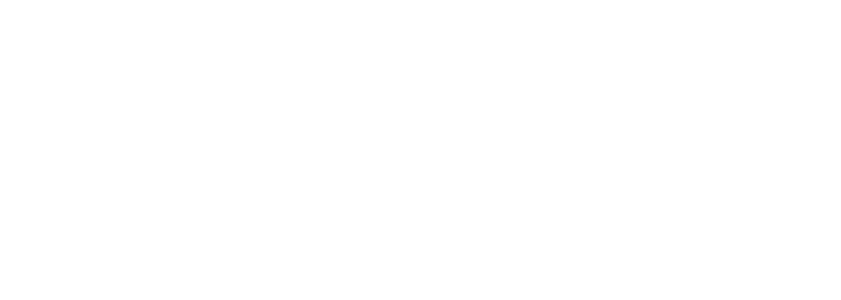
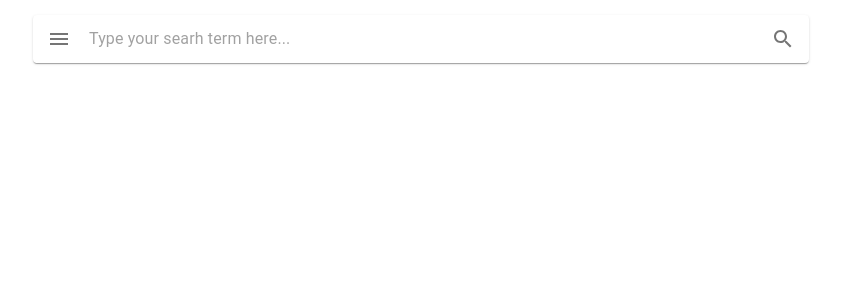
Before and after one commit to ejooremmanuel/searchappwithReact, a React (Create React App) app: page / in a window 1280 px wide. Shown: the top 300 px of the page, without its empty margins (219-1060 px from the left). Built offline with nearby package versions, Linux system fonts and the light colour scheme.

Commit message:
Images now displaying

```diff
--- a/package.json
+++ b/package.json
@@ -3,12 +3,16 @@
   "version": "0.1.0",
   "private": true,
   "dependencies": {
+    "@material-ui/core": "^4.12.3",
+    "@material-ui/icons": "^4.11.2",
     "@testing-library/jest-dom": "^5.11.4",
     "@testing-library/react": "^11.1.0",
     "@testing-library/user-event": "^12.1.10",
+    "axios": "^0.22.0",
     "react": "^17.0.2",
     "react-dom": "^17.0.2",
     "react-scripts": "4.0.3",
+    "semantic-ui-react": "^2.0.4",
     "web-vitals": "^1.0.1"
   },
   "scripts": {
--- a/src/App.js
+++ b/src/App.js
@@ -1,5 +1,11 @@
+import SearchBar from "./components/SearchBar";
+
 function App() {
-  return <div></div>;
+  return (
+    <div>
+      <SearchBar />
+    </div>
+  );
 }
 
 export default App;
--- /dev/null
+++ b/src/components/Input.js
@@ -0,0 +1,61 @@
+import React, { useState } from "react";
+import { makeStyles } from "@material-ui/core/styles";
+import Paper from "@material-ui/core/Paper";
+import InputBase from "@material-ui/core/InputBase";
+import { IconButton } from "@material-ui/core";
+import MenuIcon from "@material-ui/icons/Menu";
+import SearchIcon from "@material-ui/icons/Search";
+
+const useStyles = makeStyles((theme) => ({
+  root: {
+    padding: "2px 4px",
+    display: "flex",
+    alignItems: "center",
+    justifyItems: "center",
+    width: "60vw",
+    margin: "15px auto",
+  },
+  input: {
+    marginLeft: theme.spacing(1),
+    flex: 1,
+  },
+  iconButton: {
+    padding: 10,
+  },
+  divider: {
+    height: 28,
+    margin: 4,
+  },
+}));
+
+export default function Input({ onChange, value, onget }) {
+  const classes = useStyles();
+
+  return (
+    <Paper
+      component="form"
+      onSubmit={(e) => {
+        e.preventDefault();
+        onget(value);
+      }}
+      className={classes.root}
+    >
+      <IconButton className={classes.iconButton} aria-label="menu">
+        <MenuIcon />
+      </IconButton>
+      <InputBase
+        className={classes.input}
+        placeholder="Type your searh term here..."
+        inputProps={{ "aria-label": "Type your searh term here..." }}
+        onChange={onChange}
+      />
+      <IconButton
+        type="submit"
+        className={classes.iconButton}
+        aria-label="search"
+      >
+        <SearchIcon />
+      </IconButton>
+    </Paper>
+  );
+}
--- /dev/null
+++ b/src/components/SearchBar.js
@@ -0,0 +1,38 @@
+import React, { Component } from "react";
+import Input from "./Input";
+import axios from "axios";
+export default class SearchBar extends Component {
+  state = { term: null, images: [] };
+
+  onSearchHandle = async (value) => {
+    const get = await axios.get(
+      `https://api.unsplash.com/search/photos?page=1&query=${value}`,
+      {
+        headers: {
+          Authorization:
+            "Client-ID nWRdZ_bWL20nzXXB5IR9RfHwZ6lOWjzMs_Hq3h1_le8",
+        },
+      }
+    );
+    const data = get.data.results;
+    data.map((url) => this.setState({ images: url.urls.small }));
+  };
+
+  render() {
+    return (
+      <div>
+        <Input
+          value={this.state.term}
+          onChange={(e) => {
+            this.setState({ term: e.target.value });
+          }}
+          onget={this.onSearchHandle}
+        />
+        <img src={this.state.images} alt="" />
+        <img src={this.state.images[1]} alt="" />
+        <img src={this.state.images[0]} alt="" />
+        <img src={this.state.images[3]} alt="" />
+      </div>
+    );
+  }
+}
```
Also changed, not shown: src/components/Image.js (added, +8 -0 lines), 2 other files (tests, documents, lock files or other folders).
